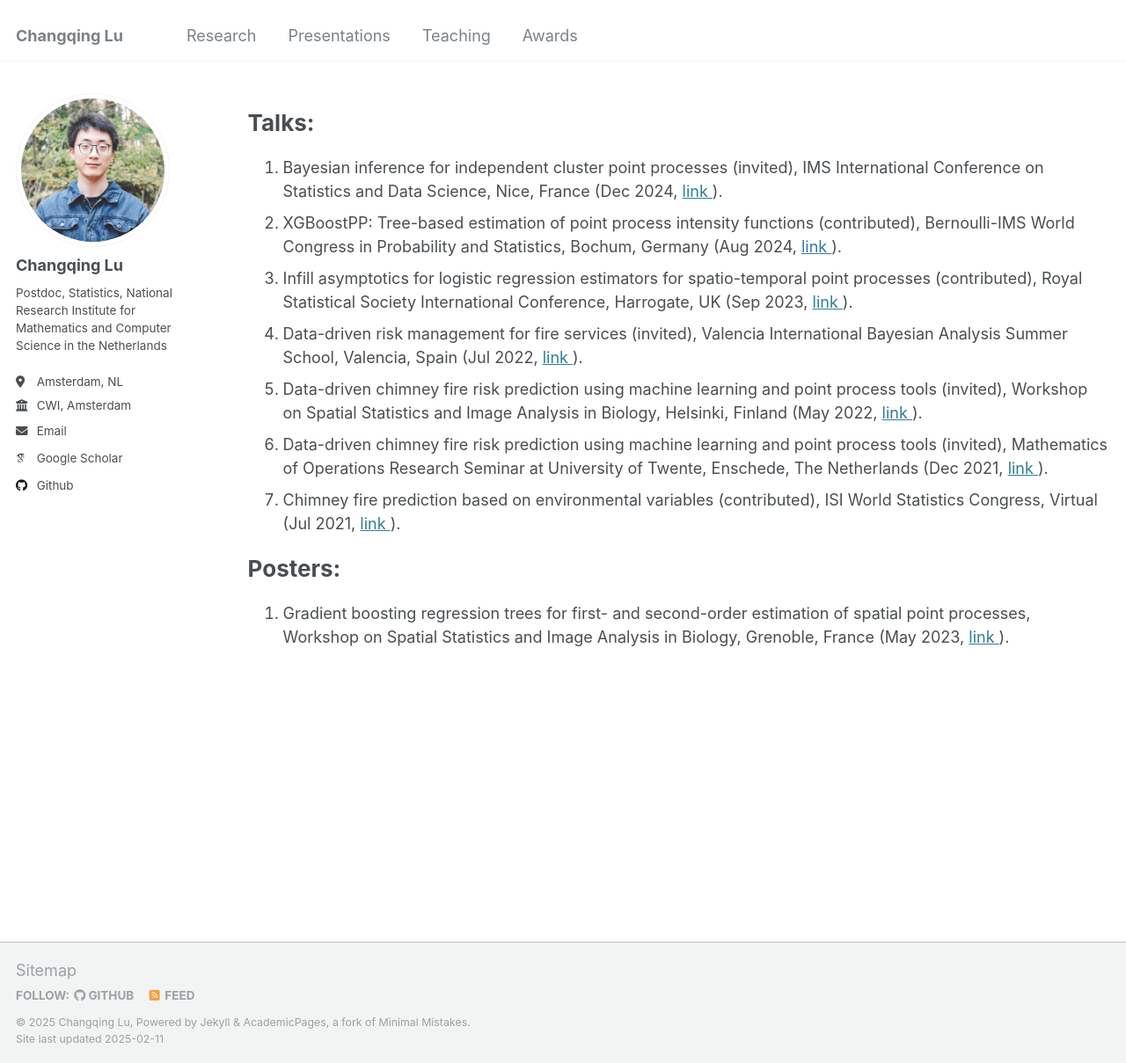
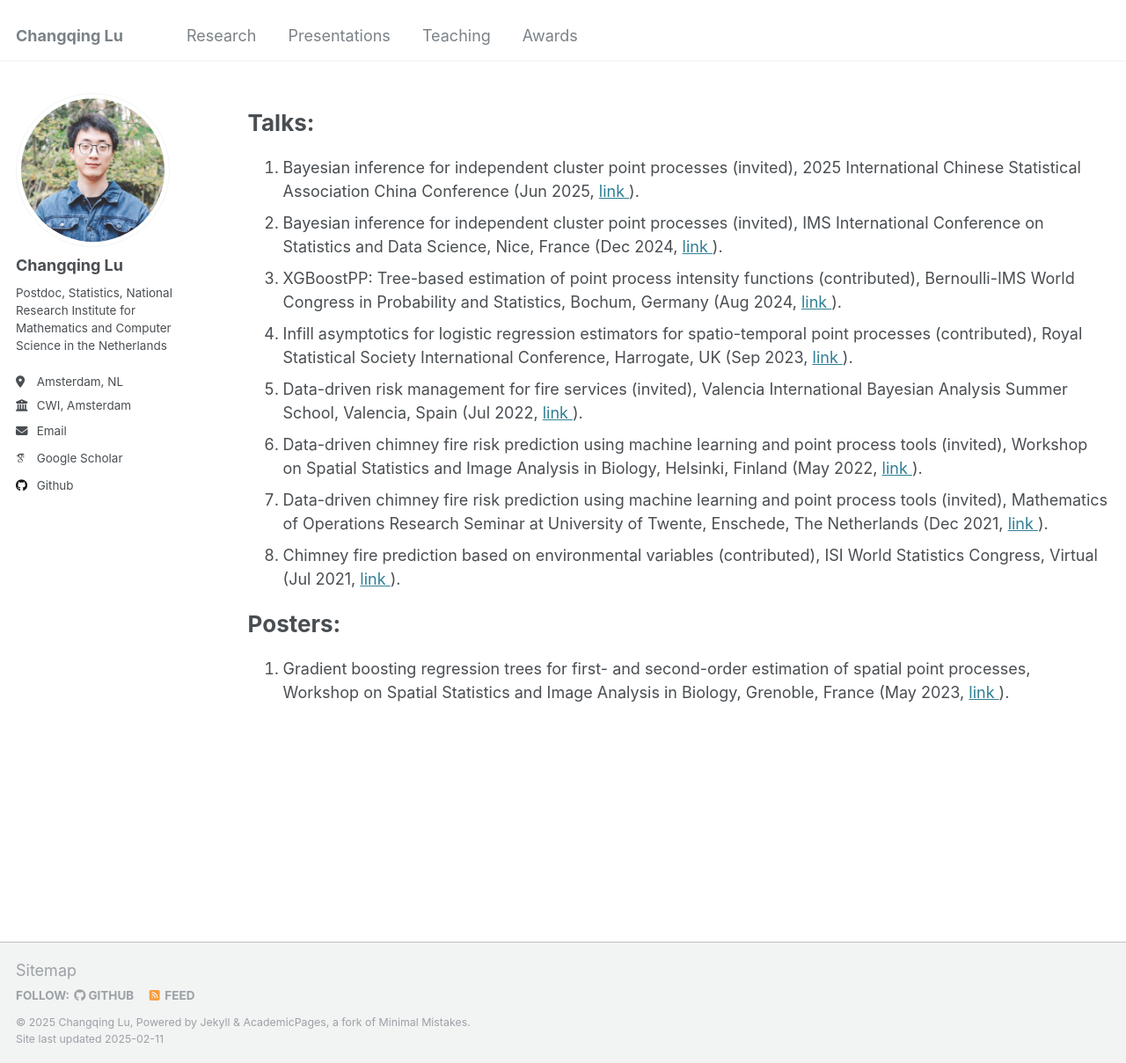
Before and after one commit to Bobby-Lu/Bobby-Lu.github.io, a Jekyll site: the page built from _pages/talks.html, in a window 1280 px wide and 1209 px high. Shown: the whole window at 88% size. Built offline with Jekyll 4.4.1, drawn with Linux system fonts in a browser that asks for light colours; some web fonts are replaced.

Commit message:
Update talks.html

```diff
--- a/_pages/talks.html
+++ b/_pages/talks.html
@@ -11,6 +11,14 @@ author_profile: true
 
 <div class="talk">
   <ol>
+    <li>
+      Bayesian inference for independent cluster point processes (invited),
+      2025 International Chinese Statistical Association China Conference (Jun 2025,
+      <a href="https://china2025.icsa.org">
+      link
+      </a>).
+    </li>
+
     <li>
       Bayesian inference for independent cluster point processes (invited),
       IMS International Conference on Statistics and Data Science, Nice, France (Dec 2024,
```
